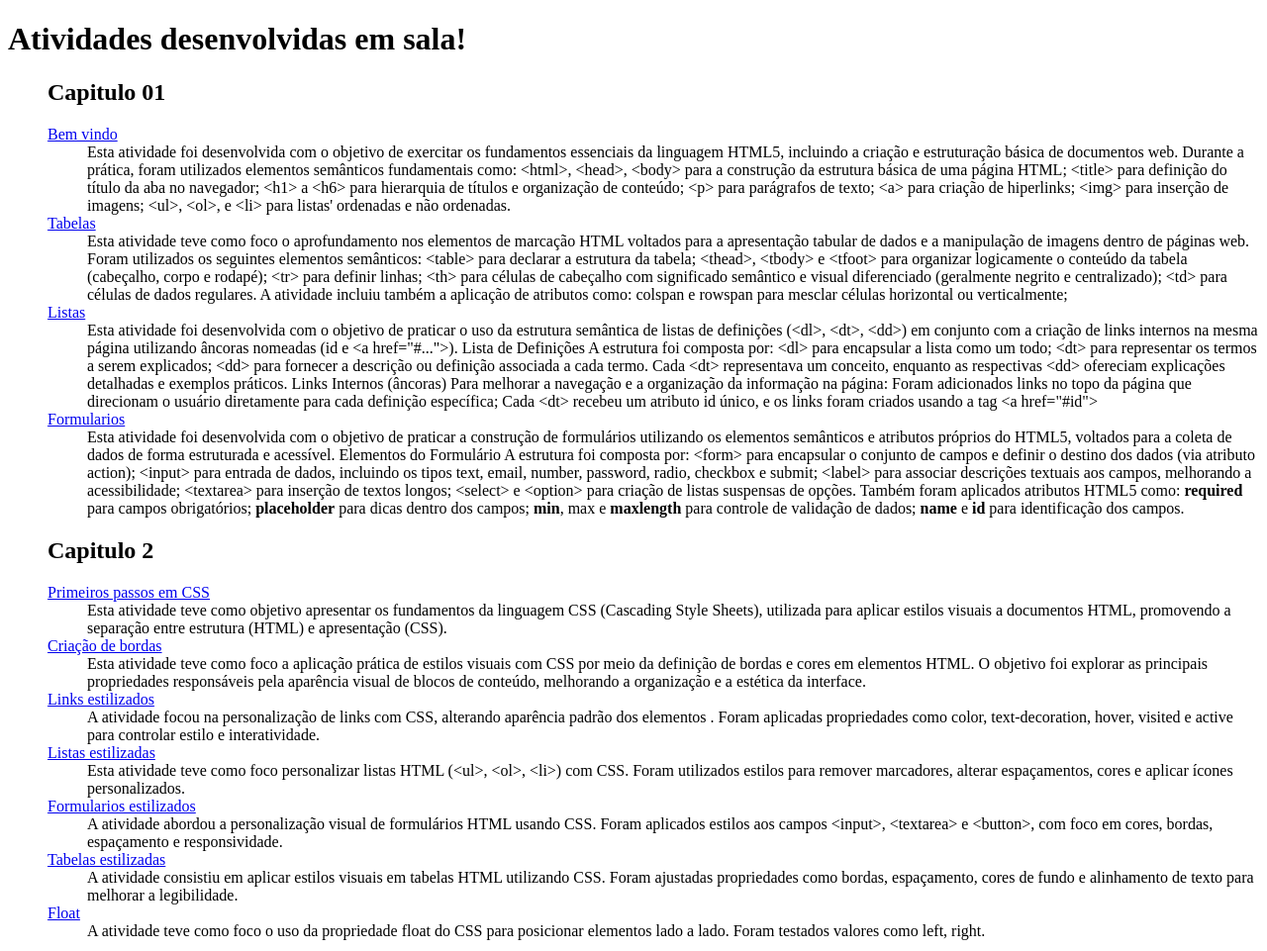
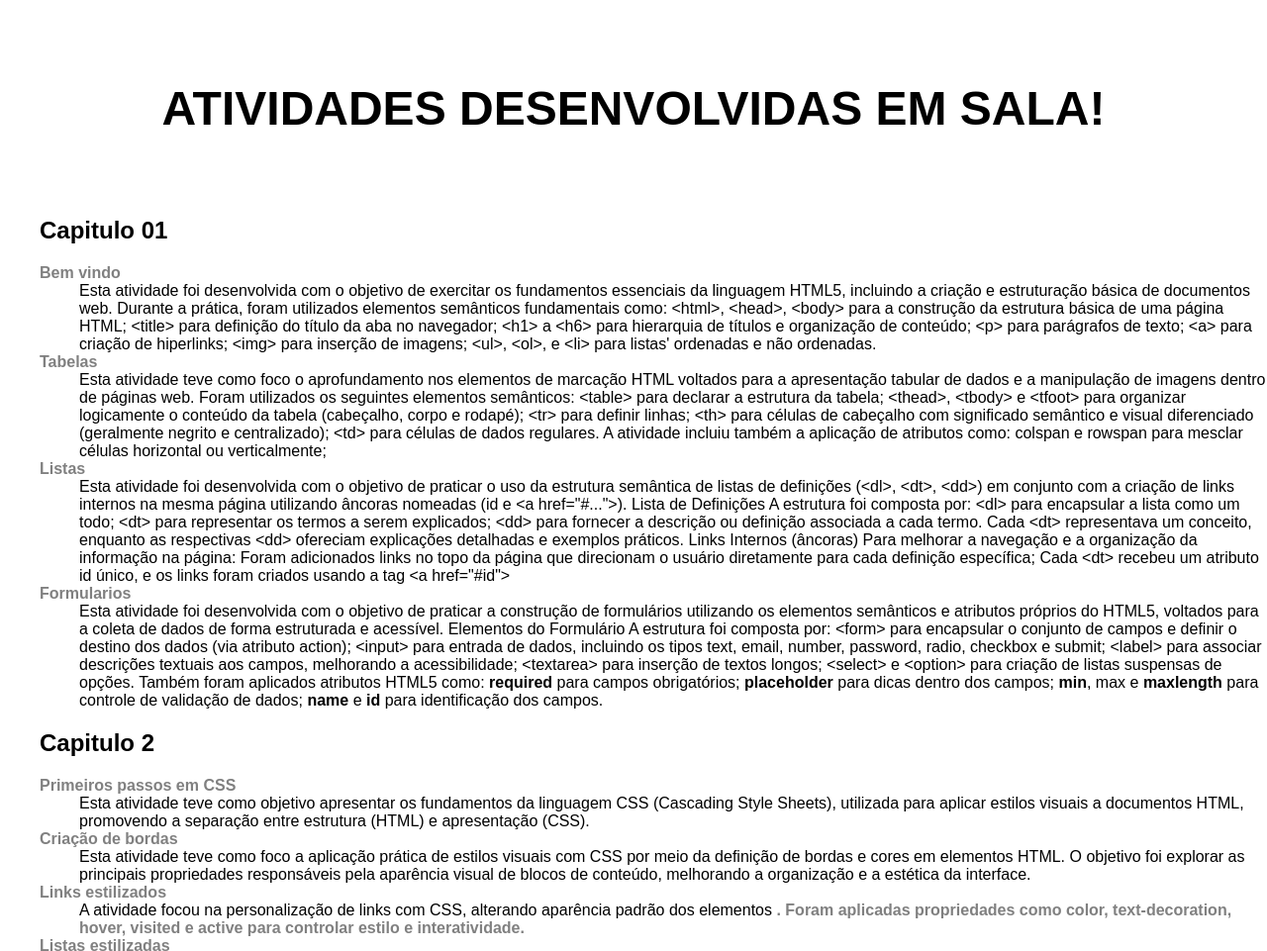
Before and after one commit to OliveiraJSN/Trabalho-Faculdade-HTML-2, a plain HTML site: page index.html in a window 1280 px wide. Shown: the top 961 px of the page at 99% size. Drawn offline with Linux system fonts and the light colour scheme.

Commit message:
Adicionando style

```diff
--- a/index.html
+++ b/index.html
@@ -3,7 +3,8 @@
 <head>
     <meta charset="UTF-8">
     <meta name="viewport" content="width=device-width, initial-scale=1.0">
-    <title>Document</title>
+    <link rel="stylesheet" href="style.css">
+    <title>Atividade 02</title>
 </head>
 <body>
     <h1>Atividades desenvolvidas em sala!</h1>
--- /dev/null
+++ b/style.css
@@ -0,0 +1,21 @@
+body{
+    margin: 0;
+    font-family: Arial, Helvetica, sans-serif
+}
+
+h1{
+    font-size: 3em;
+    padding: 50px;
+    text-align: center;
+    text-transform: uppercase;
+}
+
+a{
+    text-decoration: none;
+    font-weight: bold;
+    color: gray;
+}
+
+a:visited{
+    color: gray;
+}
```
